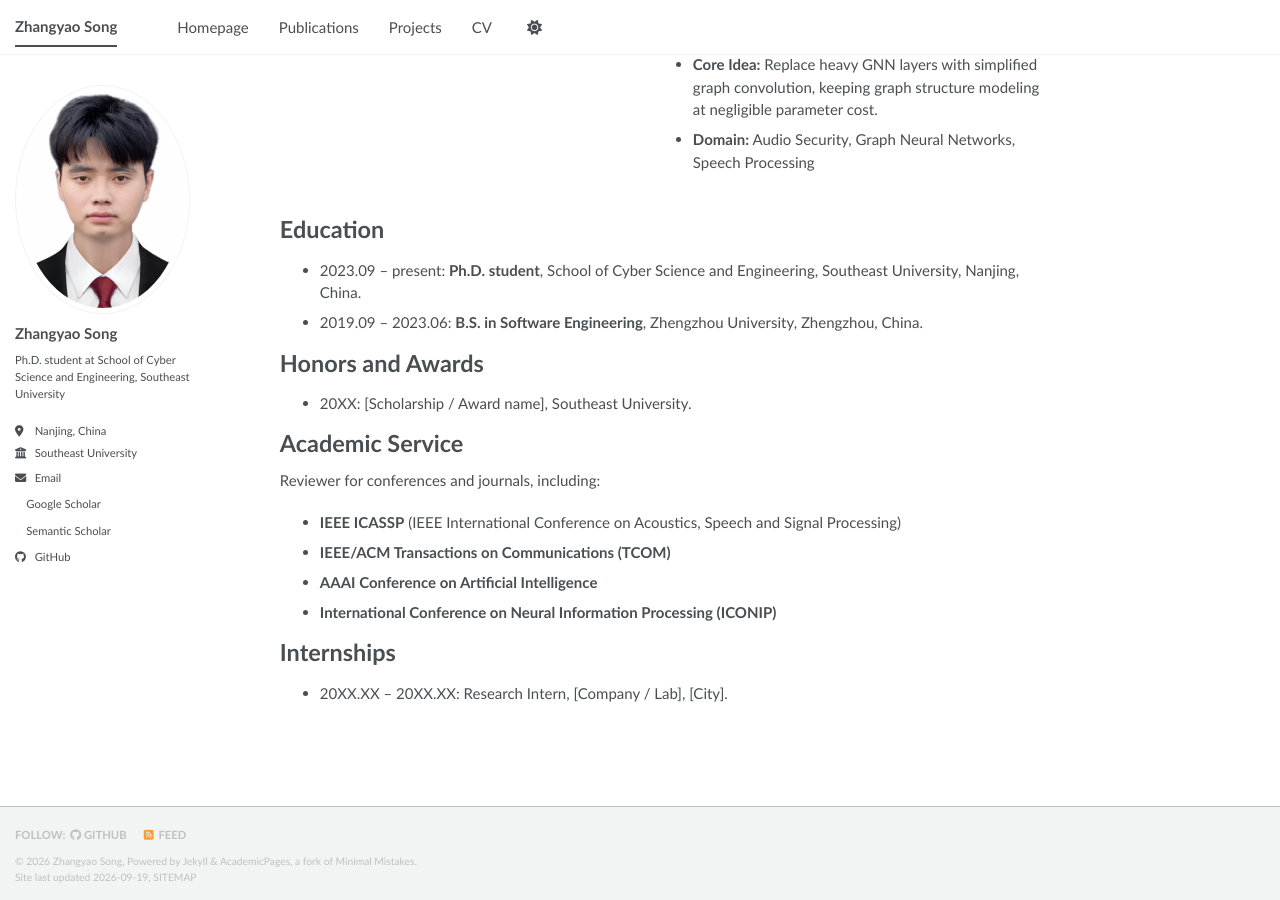
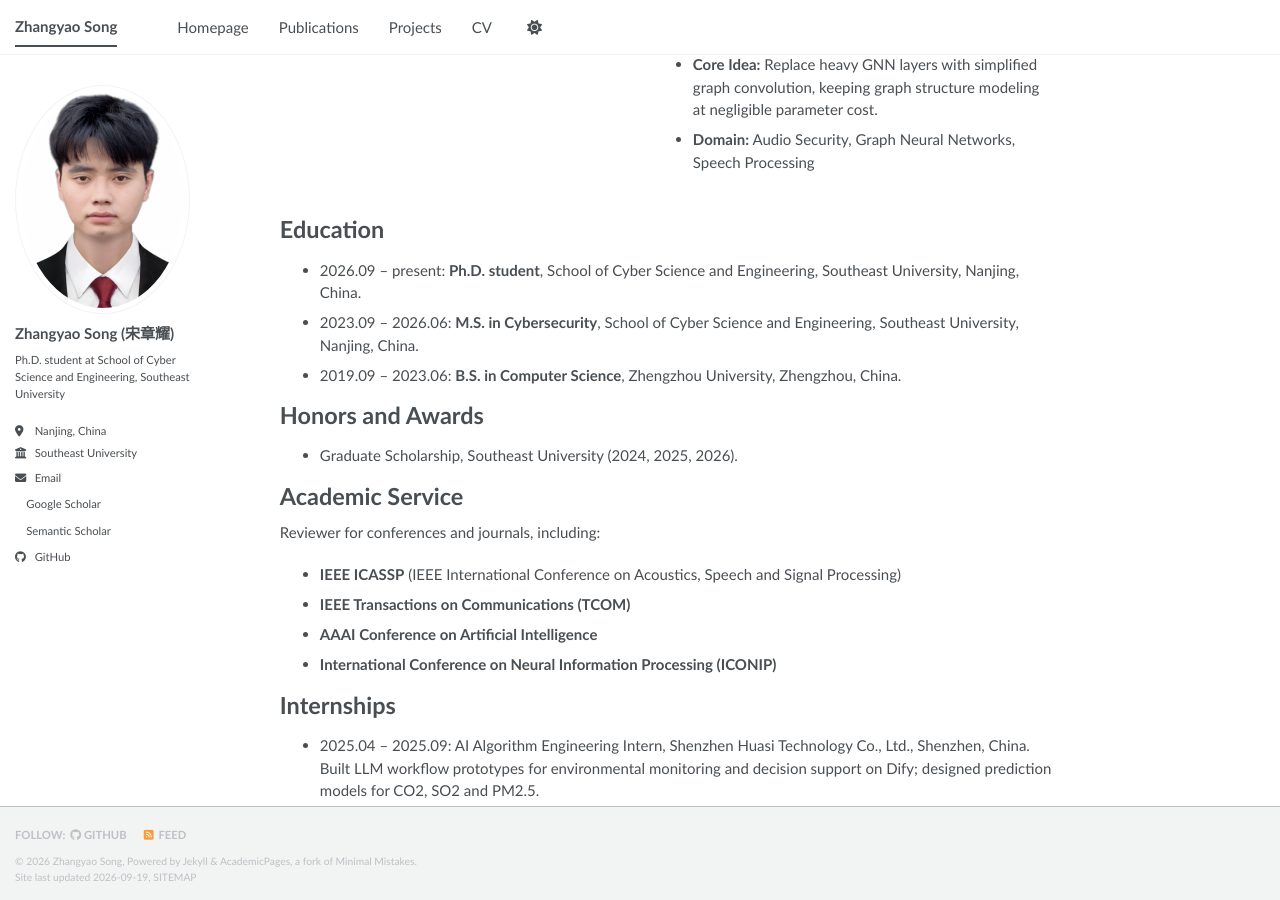
Before and after one commit to zysongg/zysongg.github.io, a Jekyll site: the page built from _pages/about.md, in a window 1280 px wide and 900 px high, scrolled down 2144 px. Built offline with Jekyll 4.4.1, drawn with Linux system fonts in a browser that asks for light colours; a style sheet for code colours, icons or effects is not loaded; some of the changed text lies outside the part shown.

Commit message:
Update education history, Chinese name, awards, internships, academic service; mark oscillatory paper as ICDE submission

```diff
--- a/_config.yml
+++ b/_config.yml
@@ -24,7 +24,7 @@ repository               : "zysongg/zysongg.github.io"
 author:
   # Biographic information
   avatar           : "zjz.png"
-  name             : "Zhangyao Song"
+  name             : "Zhangyao Song (宋章耀)"
   pronouns         : # example: "she/her"
   bio              : "Ph.D. student at School of Cyber Science and Engineering, Southeast University"
   location         : "Nanjing, China"
--- a/_pages/about.md
+++ b/_pages/about.md
@@ -8,7 +8,7 @@ redirect_from:
 ---
 
 # About Me
-I am currently a Ph.D. student at the [School of Cyber Science and Engineering, Southeast University](https://www.seu.edu.cn/), Nanjing, China. Before that, I received the B.S. degree in software engineering from Zhengzhou University, Zhengzhou, China, in 2023.
+I am currently a Ph.D. student at the [School of Cyber Science and Engineering, Southeast University](https://www.seu.edu.cn/), Nanjing, China. I received the M.S. degree in cybersecurity from Southeast University in 2026, and the B.S. degree in computer science from Zhengzhou University, Zhengzhou, China, in 2023.
 
 My research interests include channel prediction and data mining, with a focus on:
 
@@ -58,22 +58,20 @@ My research interests include channel prediction and data mining, with a focus o
 {% endfor %}
 
 # Education
-- 2023.09 – present: **Ph.D. student**, School of Cyber Science and Engineering, Southeast University, Nanjing, China.
-- 2019.09 – 2023.06: **B.S. in Software Engineering**, Zhengzhou University, Zhengzhou, China.
-<!-- TODO: confirm the exact start year of your B.S. -->
+- 2026.09 – present: **Ph.D. student**, School of Cyber Science and Engineering, Southeast University, Nanjing, China.
+- 2023.09 – 2026.06: **M.S. in Cybersecurity**, School of Cyber Science and Engineering, Southeast University, Nanjing, China.
+- 2019.09 – 2023.06: **B.S. in Computer Science**, Zhengzhou University, Zhengzhou, China.
 
 # Honors and Awards
-<!-- TODO: add your awards, e.g. -->
-- 20XX: [Scholarship / Award name], Southeast University.
+- Graduate Scholarship, Southeast University (2024, 2025, 2026).
 
 # Academic Service
 Reviewer for conferences and journals, including:
 
 - **IEEE ICASSP** (IEEE International Conference on Acoustics, Speech and Signal Processing)
-- **IEEE/ACM Transactions on Communications (TCOM)**
+- **IEEE Transactions on Communications (TCOM)**
 - **AAAI Conference on Artificial Intelligence**
 - **International Conference on Neural Information Processing (ICONIP)**
 
 # Internships
-<!-- TODO: add internship experience -->
-- 20XX.XX – 20XX.XX: Research Intern, [Company / Lab], [City].
+- 2025.04 – 2025.09: AI Algorithm Engineering Intern, Shenzhen Huasi Technology Co., Ltd., Shenzhen, China. Built LLM workflow prototypes for environmental monitoring and decision support on Dify; designed prediction models for CO2, SO2 and PM2.5.
```
Also changed, not shown: _publications/2026-06-05-oscillatory-arxiv.md (+1 -1 lines).
